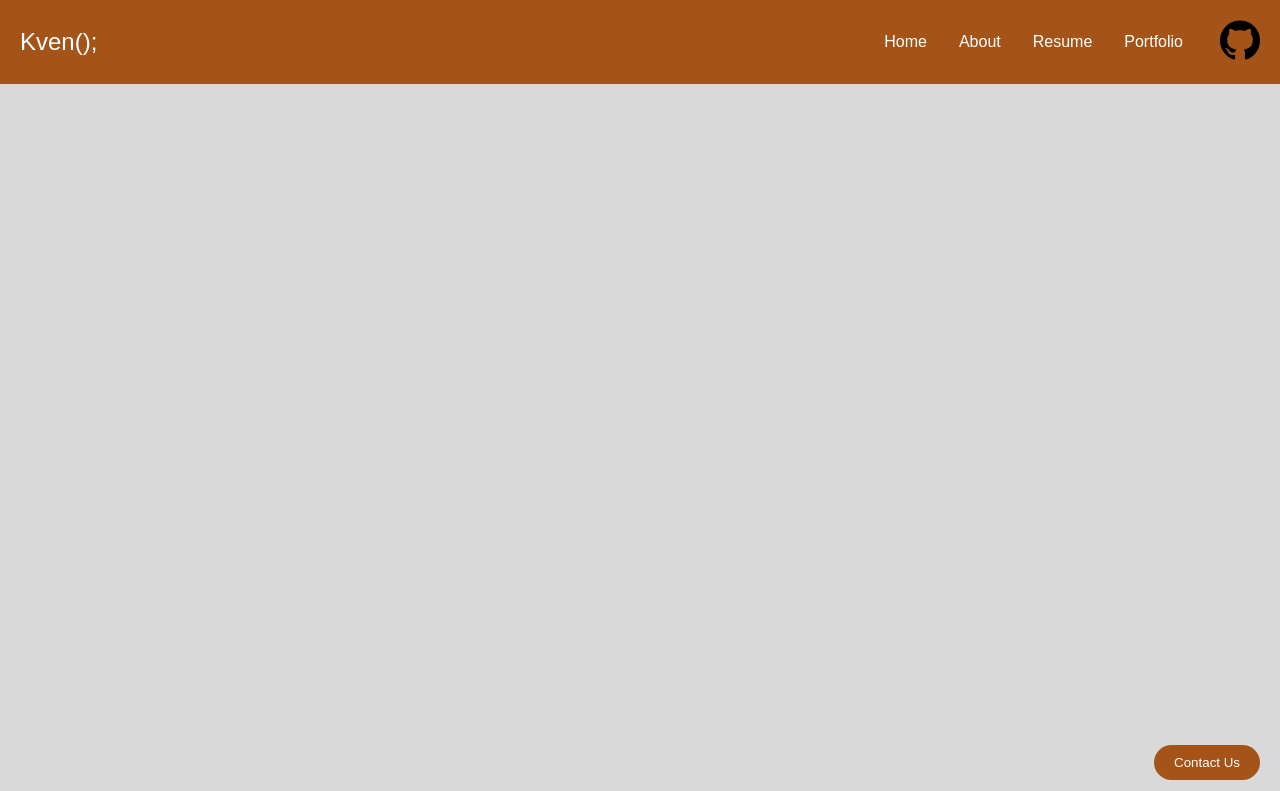
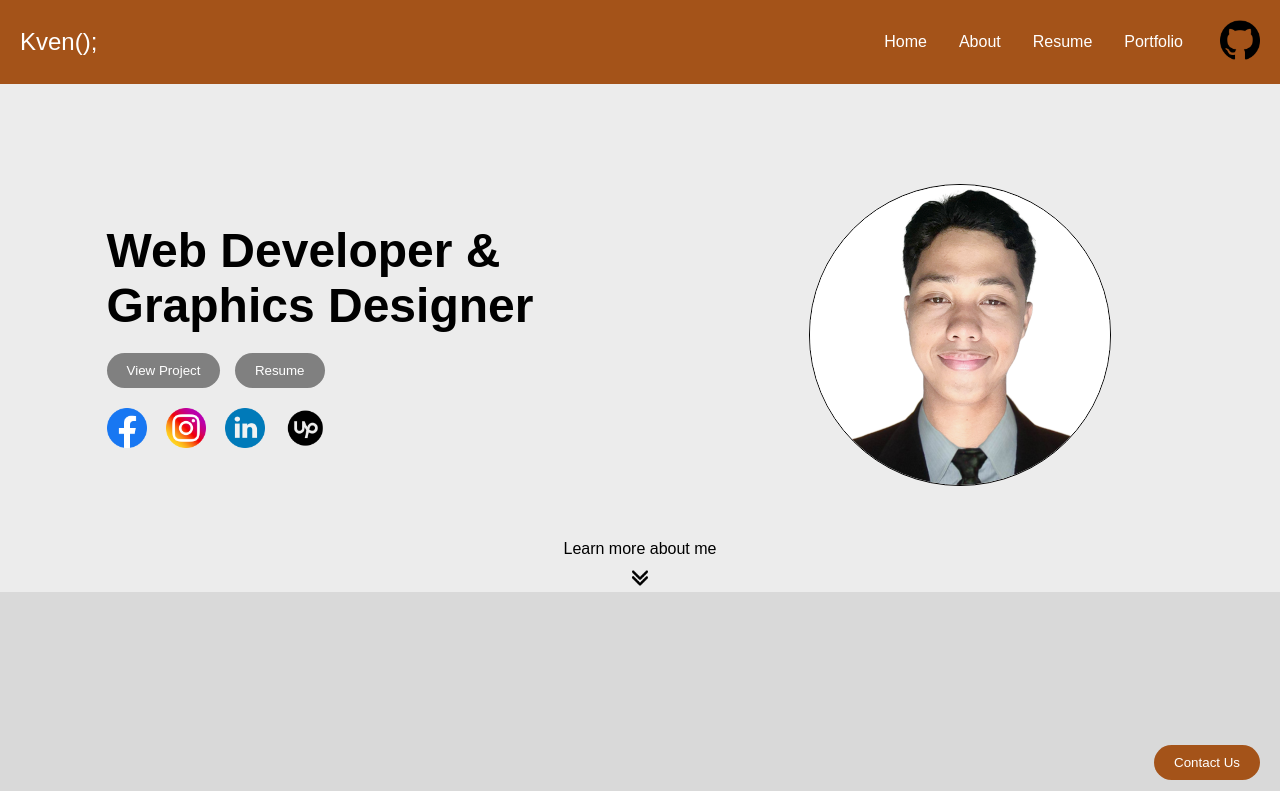
Before and after one commit to KyldeStudio/MyPortfolio, a PHP site: page / in a window 1280 px wide. Shown: the top 791 px of the page. Run offline with PHP 8.4, Linux system fonts and the light colour scheme.

Commit message:
Version2

```diff
--- a/index.php
+++ b/index.php
@@ -7,6 +7,7 @@
     <link rel="stylesheet" href="styles/general.css">
     <link rel="stylesheet" href="styles/header.css">
     <link rel="stylesheet" href="styles/contact.css">
+    <link rel="stylesheet" href="styles/home.css">
 </head>
 <body>
 
@@ -57,7 +58,7 @@
             <input type="text" name="" id="" placeholder="Enter your email address" required>
             <textarea name="" id="" placeholder="Message..." required></textarea>
             <button class="send">Send</button>
-            <button class="close" id="closeBtnwhite">Close</button>
+            <button class="close" id="closeBtnwhite" onclick="closeModal()">Close</button>
 
 
         </div>
@@ -98,7 +99,6 @@
         </div>
     </div>
 
-
     </div>
 
 
@@ -107,6 +107,56 @@
 
         <button id="showBtn">Contact Us</button>
     </div>
+
+    <!-- Intro -->
+
+    <div class="intro">
+         <div class="introContainer">
+            <div class="introleftPanel">
+
+                <div class="introleftPanel-container">
+
+                    <div class="introleftPanel-upper">
+                    <p>Web Developer & <br>
+                    Graphics Designer</p>
+                    </div>
+
+                    <div class="introleftPanel-middle">
+                        <button>View Project</button>
+                        <button>Resume</button>
+                    </div>
+
+                    <div class="introleftPanel-bottom">
+                        <button><img src="imgFolder/socials/facebook (1).png" alt=""></button>
+                        <button><img src="imgFolder/socials/social.png" alt=""></button>
+                        <button><img src="imgFolder/socials/linkedin.png" alt=""></button>
+                        <button><img src="imgFolder/socials/upwork.png" alt=""></button>
+                    </div>
+
+                </div>
+
+            </div>
+
+        <div class="introrightPanel">
+            <div class="introrightPanel-middle">
+                <img src="imgFolder/2x2.png" alt="">
+            </div>
+        </div>
+
+        </div>
+                <div class="learnMore-container">
+                    <div>
+                        <p>Learn more about me</p>
+                    </div>
+                    <div>
+                        <img src="imgFolder/arrow.png" alt="">
+                    </div>
+                </div>
+    </div>
+
+
+
     <script src="script.js" defer></script>
+
 </body>
 </html>
--- a/script.js
+++ b/script.js
@@ -1,5 +1,6 @@
 const show=document.getElementById('showBtn');
 const close=document.getElementById('closeBtn');
+const closed=document.getElementById('closeBtnwhite');
 const modalContactContainer = document.getElementById('modalContactContainer');
 
 show.addEventListener('click',() => {
@@ -9,3 +10,8 @@ show.addEventListener('click',() => {
 close.addEventListener('click',() => {
     modalContactContainer.classList.remove('show');
 });
+
+
+function closeModal() {
+    document.getElementById('modalContactContainer').classList.remove('show');
+  }
--- /dev/null
+++ b/styles/home.css
@@ -0,0 +1,91 @@
+.intro {
+    background-color: #ececec;
+}
+
+.introContainer {
+    display: grid;
+    grid-template-columns: 1fr 1fr;
+    padding: 100px 0 0 0;
+}
+.introleftPanel {
+    display: grid;
+    grid-template-columns: 1fr;
+    align-content: space-evenly;
+    font-weight: bold;
+    justify-items: center;
+}
+.introleftPanel-container {
+    display: grid;
+    place-content: center;
+}
+.introleftPanel-upper p {
+    font-size: 3em;
+}
+
+.introleftPanel-middle button{
+    background-color: grey;
+    padding: 10px 20px;
+    border: none;
+    border-radius: 20px;
+    color: #fff;
+    margin: 20px 10px 20px 0 ;
+}
+.introleftPanel-bottom img {
+    height: 40px;
+    margin: 0 15px 0 0;
+}
+
+/* right panel */
+.introrightPanel {
+    display: grid;
+    align-content: center;
+    justify-content: center;
+}
+.introrightPanel-middle img {
+    height: 300px;
+    border-radius: 500px;
+    border: solid 1px #000;
+}
+/* learn more panel */
+.learnMore-container {
+    display: flex;
+    align-items: center;
+    flex-direction: column;
+    justify-content: center;
+    padding: 50px 0 0 0;
+}
+.learnMore-container img {
+    height: 20px;
+    margin: 10px 0 0 0;
+}
+
+@media (max-width: 600px) {
+    .introContainer {
+    grid-template-columns: 1fr;
+    display: flex;
+    flex-direction: column-reverse;
+    }
+
+    .introleftPanel-upper p {
+        font-size: 2em;
+    }
+
+
+    .introrightPanel-middle img {
+        height: 200px;
+        border-radius: 500px;
+        border: solid 1px #000;
+        margin: 0 0 20px 0;
+    }
+
+    .introleftPanel-middle, .introleftPanel-bottom {
+        display: flex;
+        justify-content: center;
+    }
+    .introleftPanel-upper p{
+        text-align: center;
+    }
+
+
+
+}
```
Also changed, not shown: imgFolder/2x2.png (added), imgFolder/arrow.png (added), imgFolder/socials/facebook (1).png (added), imgFolder/socials/linkedin.png (added), imgFolder/socials/social.png (added), imgFolder/socials/upwork.png (added), training/index.html (added).
